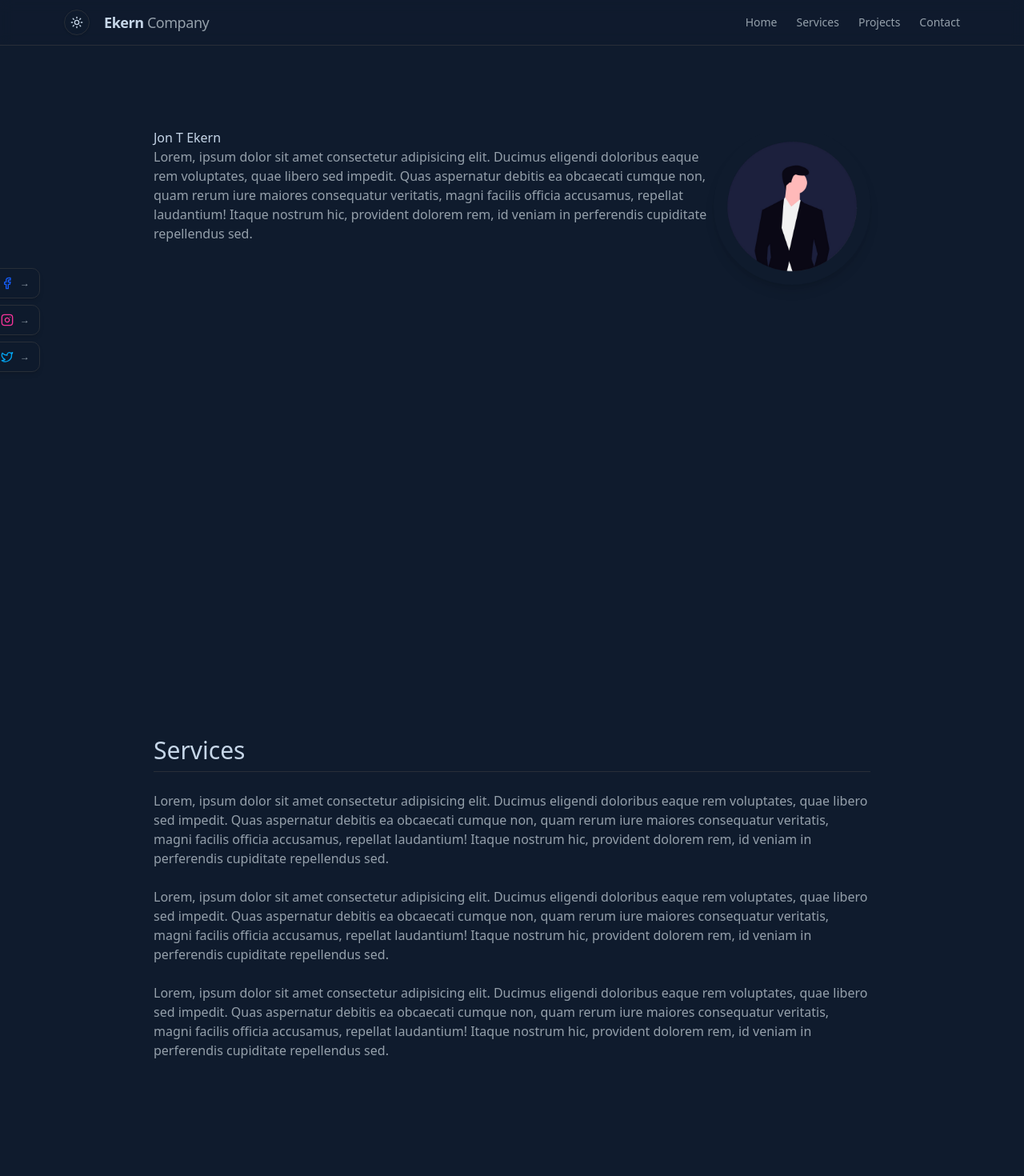
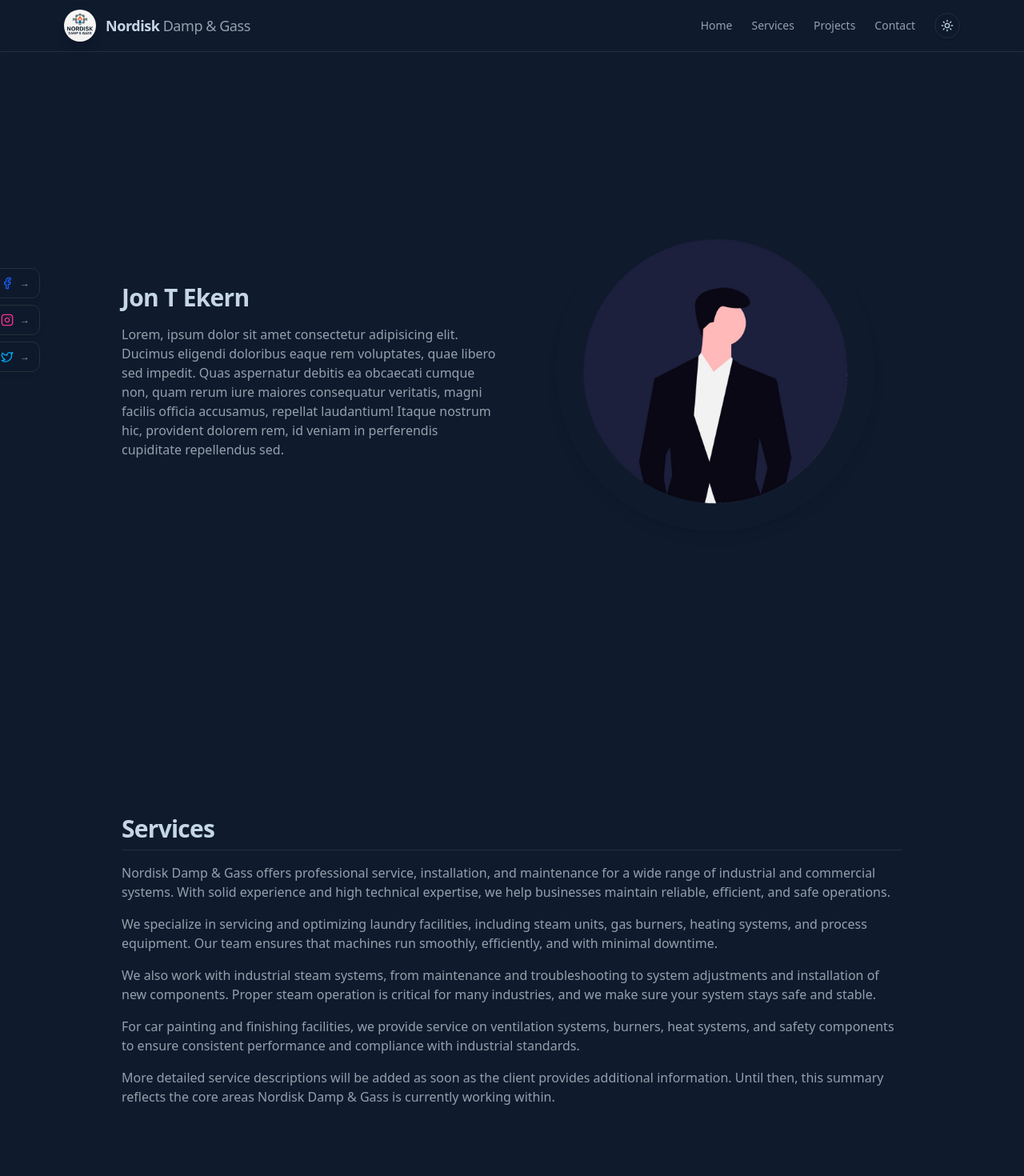
Before and after one commit to radu-bordea/NEXTjs-EkernCompany, a Next.js app: page / in a window 1280 px wide. Shown: the top 1470 px of the page at 80% size. Built offline with nearby package versions, Linux system fonts and the light colour scheme.

Commit message:
add logo and change description for services

```diff
--- a/Components/Navbar.tsx
+++ b/Components/Navbar.tsx
@@ -3,6 +3,7 @@
 import { useState } from "react";
 import Link from "next/link";
 import { Menu, X } from "lucide-react";
+import Image from "next/image";
 import { ThemeToggle } from "@/theme/theme-toggle";
 
 const navLinks = [
@@ -18,20 +19,31 @@ const Navbar = () => {
   return (
     <header className="fixed inset-x-0 top-0 z-50 border-b bg-background/80 backdrop-blur">
       <nav className="mx-auto flex max-w-6xl items-center justify-between px-4 py-3">
-        <div className="flex gap-4">
-          <ThemeToggle />
+        {/* LEFT: toggle + logo + name */}
+        <div className="flex items-center gap-3">
+
           {/* Logo */}
+          <Image
+            src="/assets/designer.png"
+            alt="Nordisk Damp & Gass logo"
+            width={40}
+            height={40}
+            className="h-10 w-10 rounded-full object-cover shadow-lg"
+          />
+
           <Link
             href="#home"
-            className="text-lg font-semibold tracking-tight p-0.5"
+            className="text-lg font-semibold tracking-tight leading-none"
             onClick={() => setOpen(false)}
           >
-            Ekern{" "}
-            <span className="font-normal text-muted-foreground">Company</span>
+            Nordisk{" "}
+            <span className="font-normal text-muted-foreground">
+              Damp & Gass
+            </span>
           </Link>
         </div>
 
-        {/* Desktop links + theme toggle */}
+        {/* Desktop links */}
         <div className="hidden md:flex items-center gap-6">
           {navLinks.map((link) => (
             <Link
@@ -42,6 +54,7 @@ const Navbar = () => {
               {link.label}
             </Link>
           ))}
+          <ThemeToggle/>
         </div>
 
         {/* Mobile controls */}
@@ -53,6 +66,7 @@ const Navbar = () => {
           >
             {open ? <X className="h-5 w-5" /> : <Menu className="h-5 w-5" />}
           </button>
+          <ThemeToggle />
         </div>
       </nav>
 
--- a/app/layout.tsx
+++ b/app/layout.tsx
@@ -4,6 +4,11 @@ import "./globals.css";
 import { ThemeProvider } from "@/theme/theme-provider";
 import Footer from "@/Components/Footer";
 import SocialSidebar from "@/Components/SocialSidebar";
+
+export const metadata = {
+  title: "Nordisk Damp & Gass",
+  description: "Professional steam and gas solutions for industrial and commercial applications.",
+};
 
 export default function RootLayout({
   children,
@@ -19,10 +24,10 @@ export default function RootLayout({
           enableSystem
           disableTransitionOnChange
         >
-          <Navbar/>
-          <SocialSidebar/>
+          <Navbar />
+          <SocialSidebar />
           {children}
-          <Footer/>
+          <Footer />
         </ThemeProvider>
       </body>
     </html>
--- a/app/page.tsx
+++ b/app/page.tsx
@@ -2,13 +2,18 @@ import Image from "next/image";
 
 export default function Home() {
   return (
-    <div className="flex flex-col min-h-screen items-center justify-center">
+    <div className="flex flex-col min-h-screen">
+      {/* HERO / HOME */}
       <section
         id="home"
-        className="flex min-h-screen max-w-4xl pt-40 mx-6 text-muted-foreground"
+        className="flex min-h-screen items-center pt-32"
       >
-        <div>
-          <h1 className="text-foreground">Jon T Ekern</h1>
+        <div className="mx-auto flex max-w-5xl flex-col-reverse gap-10 px-6 text-muted-foreground md:flex-row md:items-center">
+          {/* Text */}
+          <div className="space-y-4 md:w-1/2">
+            <h1 className="text-3xl font-semibold tracking-tight text-foreground">
+              Jon T Ekern
+            </h1>
             <p>
               Lorem, ipsum dolor sit amet consectetur adipisicing elit. Ducimus
               eligendi doloribus eaque rem voluptates, quae libero sed impedit.
@@ -18,86 +23,125 @@ export default function Home() {
               veniam in perferendis cupiditate repellendus sed.
             </p>
           </div>
-        <div>
+
+          {/* Image */}
+          <div className="flex justify-center md:w-1/2">
             <Image
               src="/assets/profile-dark.png"
               alt="My Profile"
-            width={800}
-            height={800}
-            className="rounded-full shadow-lg"
+              width={400}
+              height={400}
+              className="rounded-full shadow-lg object-cover"
             />
+          </div>
         </div>
       </section>
 
+      {/* SERVICES */}
       <section
         id="services"
-        className="flex min-h-screen max-w-4xl pt-30 mx-6 text-muted-foreground"
+        className="flex min-h-screen items-center py-24"
       >
+        <div className="mx-auto max-w-5xl px-6 text-muted-foreground">
+          <div className="space-y-4">
             <div>
-          <h1 className="text-foreground text-3xl pb-2">Services</h1> <hr />
-          <br />
+              <h1 className="text-3xl font-semibold tracking-tight text-foreground pb-2">
+                Services
+              </h1>
+              <hr className="border-border" />
+            </div>
+
+            <div className="space-y-4">
               <p>
-            Lorem, ipsum dolor sit amet consectetur adipisicing elit. Ducimus
-            eligendi doloribus eaque rem voluptates, quae libero sed impedit.
-            Quas aspernatur debitis ea obcaecati cumque non, quam rerum iure
-            maiores consequatur veritatis, magni facilis officia accusamus,
-            repellat laudantium! Itaque nostrum hic, provident dolorem rem, id
-            veniam in perferendis cupiditate repellendus sed.
+                Nordisk Damp & Gass offers professional service, installation,
+                and maintenance for a wide range of industrial and commercial
+                systems. With solid experience and high technical expertise, we
+                help businesses maintain reliable, efficient, and safe
+                operations.
               </p>
-          <br />
+
               <p>
-            Lorem, ipsum dolor sit amet consectetur adipisicing elit. Ducimus
-            eligendi doloribus eaque rem voluptates, quae libero sed impedit.
-            Quas aspernatur debitis ea obcaecati cumque non, quam rerum iure
-            maiores consequatur veritatis, magni facilis officia accusamus,
-            repellat laudantium! Itaque nostrum hic, provident dolorem rem, id
-            veniam in perferendis cupiditate repellendus sed.
+                We specialize in servicing and optimizing{" "}
+                <span className="font-medium">laundry facilities</span>,
+                including steam units, gas burners, heating systems, and process
+                equipment. Our team ensures that machines run smoothly,
+                efficiently, and with minimal downtime.
               </p>
-          <br />
+
               <p>
-            Lorem, ipsum dolor sit amet consectetur adipisicing elit. Ducimus
-            eligendi doloribus eaque rem voluptates, quae libero sed impedit.
-            Quas aspernatur debitis ea obcaecati cumque non, quam rerum iure
-            maiores consequatur veritatis, magni facilis officia accusamus,
-            repellat laudantium! Itaque nostrum hic, provident dolorem rem, id
-            veniam in perferendis cupiditate repellendus sed.
+                We also work with{" "}
+                <span className="font-medium">industrial steam systems</span>,
+                from maintenance and troubleshooting to system adjustments and
+                installation of new components. Proper steam operation is
+                critical for many industries, and we make sure your system stays
+                safe and stable.
               </p>
+
+              <p>
+                For{" "}
+                <span className="font-medium">
+                  car painting and finishing facilities
+                </span>
+                , we provide service on ventilation systems, burners, heat
+                systems, and safety components to ensure consistent performance
+                and compliance with industrial standards.
+              </p>
+
+              <p>
+                More detailed service descriptions will be added as soon as the
+                client provides additional information. Until then, this summary
+                reflects the core areas Nordisk Damp & Gass is currently working
+                within.
+              </p>
+            </div>
+          </div>
         </div>
       </section>
 
+      {/* PROJECTS */}
       <section
         id="projects"
-        className="flex min-h-screen max-w-4xl pt-30 mx-6 text-muted-foreground"
+        className="flex min-h-screen items-center py-24"
       >
+        <div className="mx-auto max-w-5xl px-6 text-muted-foreground">
+          <div className="space-y-4">
             <div>
-          <h1 className="text-foreground text-3xl pb-2">Projects</h1> <hr />
-          <br />
+              <h1 className="text-3xl font-semibold tracking-tight text-foreground pb-2">
+                Projects
+              </h1>
+              <hr className="border-border" />
+            </div>
+
+            <div className="space-y-4">
               <p>
-            Lorem, ipsum dolor sit amet consectetur adipisicing elit. Ducimus
-            eligendi doloribus eaque rem voluptates, quae libero sed impedit.
-            Quas aspernatur debitis ea obcaecati cumque non, quam rerum iure
-            maiores consequatur veritatis, magni facilis officia accusamus,
-            repellat laudantium! Itaque nostrum hic, provident dolorem rem, id
-            veniam in perferendis cupiditate repellendus sed.
+                Lorem, ipsum dolor sit amet consectetur adipisicing elit.
+                Ducimus eligendi doloribus eaque rem voluptates, quae libero sed
+                impedit. Quas aspernatur debitis ea obcaecati cumque non, quam
+                rerum iure maiores consequatur veritatis, magni facilis officia
+                accusamus, repellat laudantium! Itaque nostrum hic, provident
+                dolorem rem, id veniam in perferendis cupiditate repellendus
+                sed.
               </p>
-          <br />
               <p>
-            Lorem, ipsum dolor sit amet consectetur adipisicing elit. Ducimus
-            eligendi doloribus eaque rem voluptates, quae libero sed impedit.
-            Quas aspernatur debitis ea obcaecati cumque non, quam rerum iure
-            maiores consequatur veritatis, magni facilis officia accusamus,
-            repellat laudantium! Itaque nostrum hic, provident dolorem rem, id
-            veniam in perferendis cupiditate repellendus sed.
+                Lorem, ipsum dolor sit amet consectetur adipisicing elit.
+                Ducimus eligendi doloribus eaque rem voluptates, quae libero sed
+                impedit. Quas aspernatur debitis ea obcaecati cumque non, quam
+                rerum iure maiores consequatur veritatis, magni facilis officia
+                accusamus, repellat laudantium! Itaque nostrum hic, provident
+                dolorem rem, id veniam in perferendis cupiditate repellendus
+                sed.
               </p>
-          <br />
               <p>
-            Lorem, ipsum dolor sit amet consectetur adipisicing elit. Ducimus
-            eligendi doloribus eaque rem voluptates, quae libero sed impedit.
-            Quas aspernatur debitis ea obcaecati cumque non, quam rerum iure
-            maiores consequatur veritatis, magni facilis officia accusamus,
-            repellat laudantium! Itaque nostrum hic, provident dolorem rem, id
-            veniam in perferendis cupiditate repellendus sed.
+                Lorem, ipsum dolor sit amet consectetur adipisicing elit.
+                Ducimus eligendi doloribus eaque rem voluptates, quae libero sed
+                impedit. Quas aspernatur debitis ea obcaecati cumque non, quam
+                rerum iure maiores consequatur veritatis, magni facilis officia
+                accusamus, repellat laudantium! Itaque nostrum hic, provident
+                dolorem rem, id veniam in perferendis cupiditate repellendus
+                sed.
               </p>
+            </div>
+          </div>
         </div>
       </section>
     </div>
```
Also changed, not shown: public/assets/designer.png (added). Lines whose indentation alone changed are shown as unchanged.
